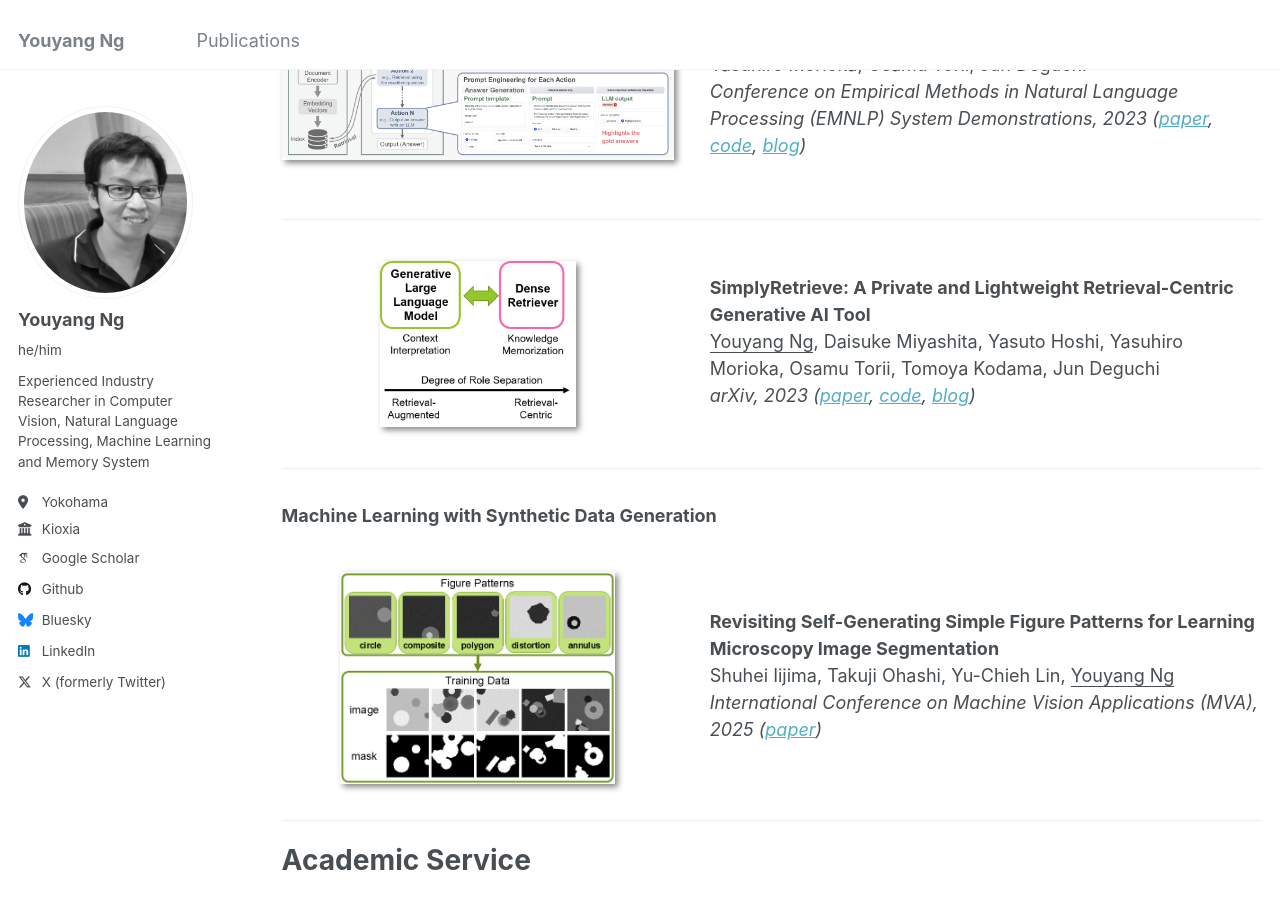
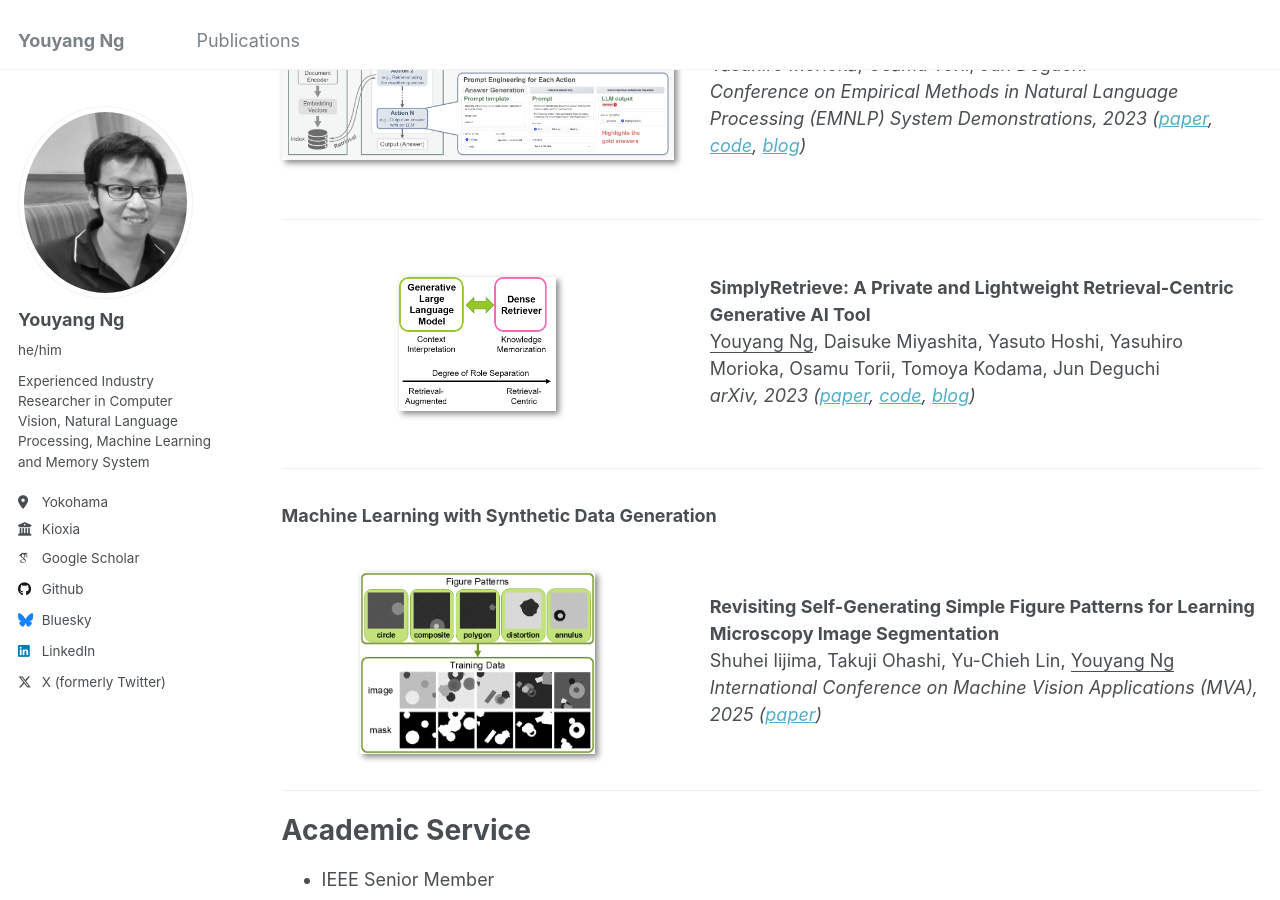
Before and after one commit to yy29/yy29.github.io, a Jekyll site: the page built from _pages/about.md, in a window 1280 px wide and 900 px high, scrolled down 2240 px. Built offline with Jekyll 4.4.1, drawn with Linux system fonts in a browser that asks for light colours; some web fonts are replaced.

Commit message:
Update about.md

```diff
--- a/_pages/about.md
+++ b/_pages/about.md
@@ -74,7 +74,7 @@ Yasuto Hoshi, Daisuke Miyashita, <ins>Youyang Ng</ins>, Kento Tatsuno, Yasuhiro
 </div>
 </div>
 
-<div class="paper-box"><div class="paper-box-image"><center><img src="../images/2023_simplyretrieve.png" alt="sym" width="50%"></center></div>
+<div class="paper-box"><div class="paper-box-image"><center><img src="../images/2023_simplyretrieve.png" alt="sym" width="40%"></center></div>
 <div class="paper-box-text" markdown="1">
 
 **SimplyRetrieve: A Private and Lightweight Retrieval-Centric Generative AI Tool**
@@ -84,7 +84,7 @@ Yasuto Hoshi, Daisuke Miyashita, <ins>Youyang Ng</ins>, Kento Tatsuno, Yasuhiro
 </div>
 
 ### Machine Learning with Synthetic Data Generation
-<div class="paper-box"><div class="paper-box-image"><center><img src="../images/2025_synthetic.png" alt="sym" width="70%"></center></div>
+<div class="paper-box"><div class="paper-box-image"><center><img src="../images/2025_synthetic.png" alt="sym" width="60%"></center></div>
 <div class="paper-box-text" markdown="1">
 
 **Revisiting Self-Generating Simple Figure Patterns for Learning Microscopy Image Segmentation**
```
